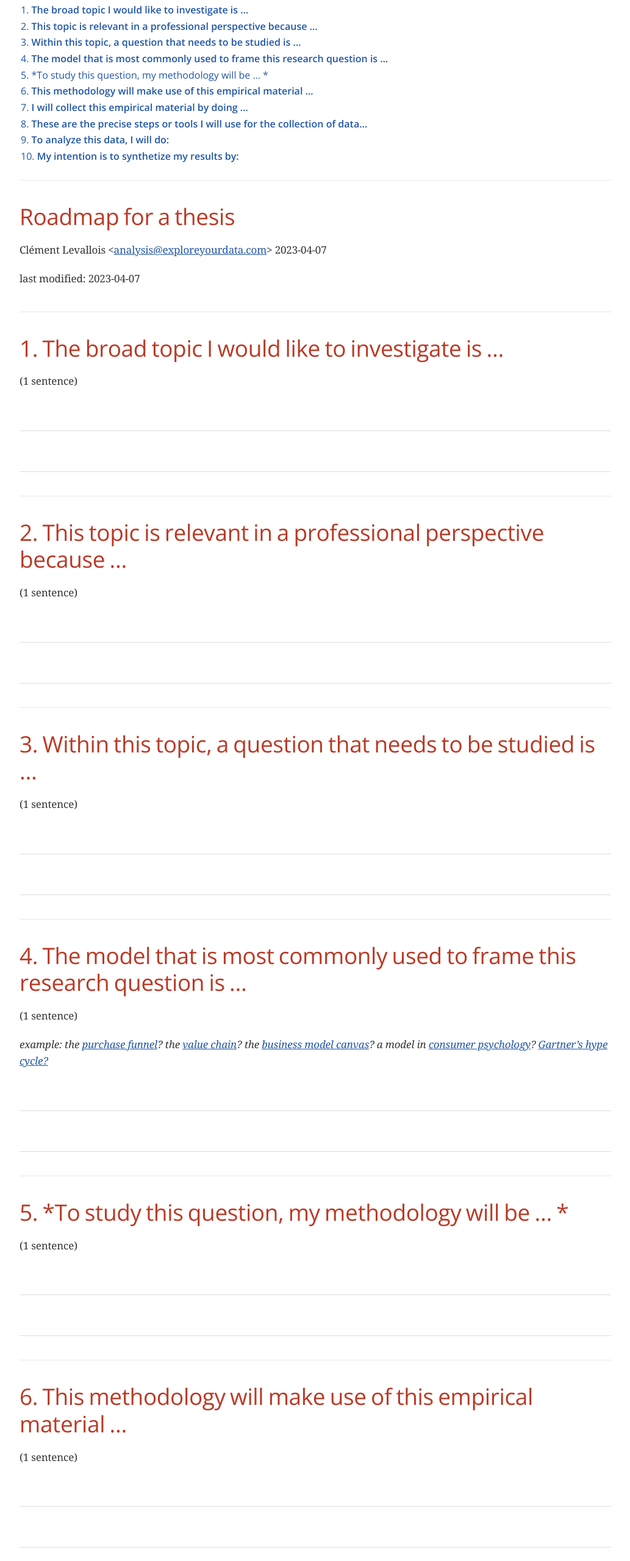
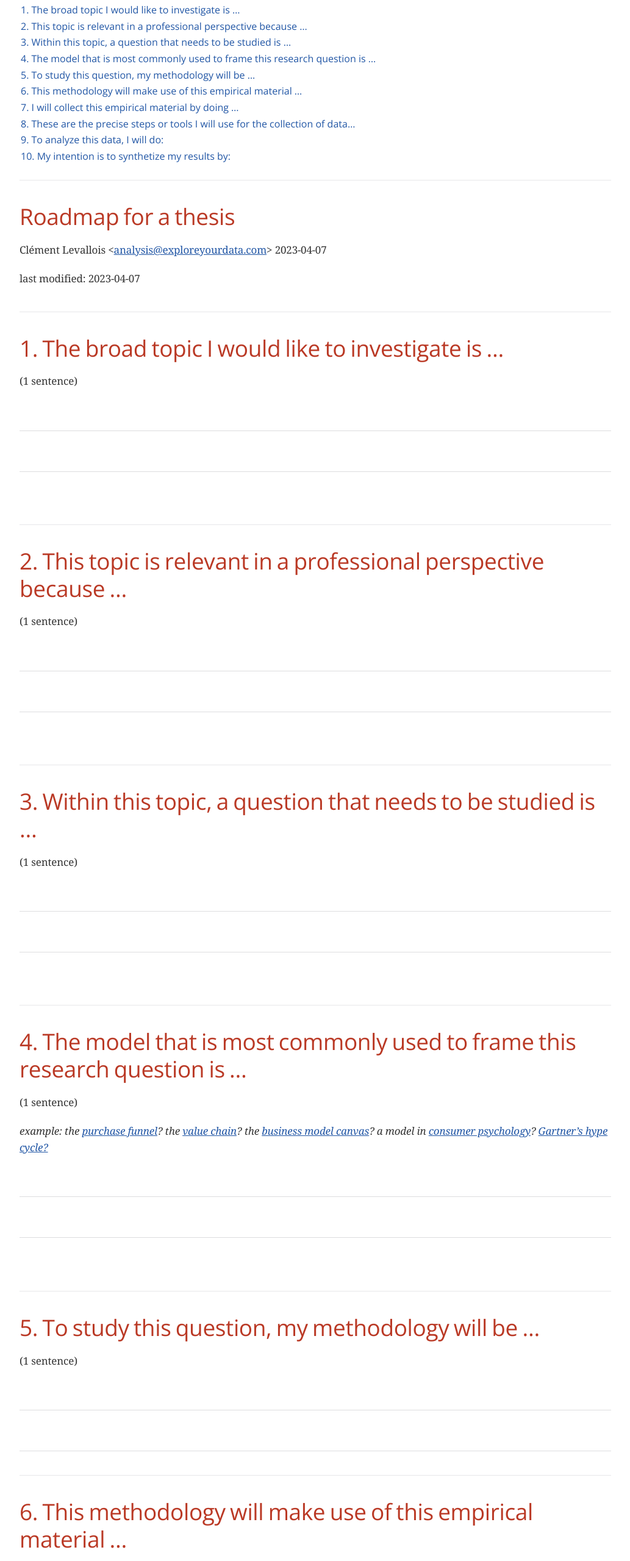
Before and after one commit to seinecle/methodology, a plain HTML site: page docs/generated-html/my-research-project-is.html in a window 1280 px wide. Shown: the part 80-2640 px from the top of the page at 61% size, without its empty margins (123-1156 px from the left). Drawn offline with nearby package versions, Linux system fonts and the light colour scheme; a web font is replaced by a local one.

Commit message:
fixed formatting

```diff
--- a/docs/generated-html/my-research-project-is.html
+++ b/docs/generated-html/my-research-project-is.html
@@ -443,16 +443,16 @@ body.book #toc,body.book #preamble,body.book h1.sect0,body.book .sect1>h2{page-b
 <div id="toctitle">Table of Contents</div>
 <ul class="sectlevel1">
 <li><a href="#_roadmap_for_a_thesis">Roadmap for a thesis</a></li>
-<li><a href="#_1_the_broad_topic_i_would_like_to_investigate_is">1. <strong>The broad topic I would like to investigate is &#8230;&#8203;</strong></a></li>
-<li><a href="#_2_this_topic_is_relevant_in_a_professional_perspective_because">2. <strong>This topic is relevant in a professional perspective because &#8230;&#8203;</strong></a></li>
-<li><a href="#_3_within_this_topic_a_question_that_needs_to_be_studied_is">3. <strong>Within this topic, a question that needs to be studied is &#8230;&#8203;</strong></a></li>
-<li><a href="#_4_the_model_that_is_most_commonly_used_to_frame_this_research_question_is">4. <strong>The model that is most commonly used to frame this research question is &#8230;&#8203;</strong></a></li>
-<li><a href="#_5_to_study_this_question_my_methodology_will_be">5. *To study this question, my methodology will be &#8230;&#8203; *</a></li>
-<li><a href="#_6_this_methodology_will_make_use_of_this_empirical_material">6. <strong>This methodology will make use of this empirical material &#8230;&#8203;</strong></a></li>
-<li><a href="#_7_i_will_collect_this_empirical_material_by_doing">7. <strong>I will collect this empirical material by doing &#8230;&#8203;</strong></a></li>
-<li><a href="#_8_these_are_the_precise_steps_or_tools_i_will_use_for_the_collection_of_data">8. <strong>These are the precise steps or tools I will use for the collection of data&#8230;&#8203;</strong></a></li>
-<li><a href="#_9_to_analyze_this_data_i_will_do">9. <strong>To analyze this data, I will do:</strong></a></li>
-<li><a href="#_10_my_intention_is_to_synthetize_my_results_by">10. <strong>My intention is to synthetize my results by:</strong></a></li>
+<li><a href="#_1_the_broad_topic_i_would_like_to_investigate_is">1. The broad topic I would like to investigate is &#8230;&#8203;</a></li>
+<li><a href="#_2_this_topic_is_relevant_in_a_professional_perspective_because">2. This topic is relevant in a professional perspective because &#8230;&#8203;</a></li>
+<li><a href="#_3_within_this_topic_a_question_that_needs_to_be_studied_is">3. Within this topic, a question that needs to be studied is &#8230;&#8203;</a></li>
+<li><a href="#_4_the_model_that_is_most_commonly_used_to_frame_this_research_question_is">4. The model that is most commonly used to frame this research question is &#8230;&#8203;</a></li>
+<li><a href="#_5_to_study_this_question_my_methodology_will_be">5. To study this question, my methodology will be &#8230;&#8203;</a></li>
+<li><a href="#_6_this_methodology_will_make_use_of_this_empirical_material">6. This methodology will make use of this empirical material &#8230;&#8203;</a></li>
+<li><a href="#_7_i_will_collect_this_empirical_material_by_doing">7. I will collect this empirical material by doing &#8230;&#8203;</a></li>
+<li><a href="#_8_these_are_the_precise_steps_or_tools_i_will_use_for_the_collection_of_data">8. These are the precise steps or tools I will use for the collection of data&#8230;&#8203;</a></li>
+<li><a href="#_9_to_analyze_this_data_i_will_do">9. To analyze this data, I will do:</a></li>
+<li><a href="#_10_my_intention_is_to_synthetize_my_results_by">10. My intention is to synthetize my results by:</a></li>
 </ul>
 </div>
 </div>
@@ -470,7 +470,86 @@ body.book #toc,body.book #preamble,body.book h1.sect0,body.book .sect1>h2{page-b
 </div>
 </div>
 <div class="sect1">
-<h2 id="_1_the_broad_topic_i_would_like_to_investigate_is">1. <strong>The broad topic I would like to investigate is &#8230;&#8203;</strong></h2>
+<h2 id="_1_the_broad_topic_i_would_like_to_investigate_is">1. The broad topic I would like to investigate is &#8230;&#8203;</h2>
+<div class="sectionbody">
+<div class="paragraph">
+<p>(1 sentence)</p>
+</div>
+<div class="paragraph">
+<p>&#160;<br></p>
+</div>
+<hr>
+<div class="paragraph">
+<p>&#160;<br></p>
+</div>
+<hr>
+<div class="paragraph">
+<p>&#160;<br></p>
+</div>
+</div>
+</div>
+<div class="sect1">
+<h2 id="_2_this_topic_is_relevant_in_a_professional_perspective_because">2. This topic is relevant in a professional perspective because &#8230;&#8203;</h2>
+<div class="sectionbody">
+<div class="paragraph">
+<p>(1 sentence)</p>
+</div>
+<div class="paragraph">
+<p>&#160;<br></p>
+</div>
+<hr>
+<div class="paragraph">
+<p>&#160;<br></p>
+</div>
+<hr>
+<div class="paragraph">
+<p>&#160;<br></p>
+</div>
+</div>
+</div>
+<div class="sect1">
+<h2 id="_3_within_this_topic_a_question_that_needs_to_be_studied_is">3. Within this topic, a question that needs to be studied is &#8230;&#8203;</h2>
+<div class="sectionbody">
+<div class="paragraph">
+<p>(1 sentence)</p>
+</div>
+<div class="paragraph">
+<p>&#160;<br></p>
+</div>
+<hr>
+<div class="paragraph">
+<p>&#160;<br></p>
+</div>
+<hr>
+<div class="paragraph">
+<p>&#160;<br></p>
+</div>
+</div>
+</div>
+<div class="sect1">
+<h2 id="_4_the_model_that_is_most_commonly_used_to_frame_this_research_question_is">4. The model that is most commonly used to frame this research question is &#8230;&#8203;</h2>
+<div class="sectionbody">
+<div class="paragraph">
+<p>(1 sentence)</p>
+</div>
+<div class="paragraph">
+<p><em>example: the <a href="https://en.wikipedia.org/wiki/Purchase_funnel">purchase funnel</a>? the <a href="https://en.wikipedia.org/wiki/Value_chain">value chain</a>? the <a href="https://en.wikipedia.org/wiki/Business_Model_Canvas">business model canvas</a>? a model in <a href="https://link.springer.com/article/10.1007/s11747-007-0070-0">consumer psychology</a>? <a href="https://en.wikipedia.org/wiki/Gartner_hype_cycle">Gartner&#8217;s hype cycle?</a></em></p>
+</div>
+<div class="paragraph">
+<p>&#160;<br></p>
+</div>
+<hr>
+<div class="paragraph">
+<p>&#160;<br></p>
+</div>
+<hr>
+<div class="paragraph">
+<p>&#160;<br></p>
+</div>
+</div>
+</div>
+<div class="sect1">
+<h2 id="_5_to_study_this_question_my_methodology_will_be">5. To study this question, my methodology will be &#8230;&#8203;</h2>
 <div class="sectionbody">
 <div class="paragraph">
 <p>(1 sentence)</p>
@@ -486,7 +565,7 @@ body.book #toc,body.book #preamble,body.book h1.sect0,body.book .sect1>h2{page-b
 </div>
 </div>
 <div class="sect1">
-<h2 id="_2_this_topic_is_relevant_in_a_professional_perspective_because">2. <strong>This topic is relevant in a professional perspective because &#8230;&#8203;</strong></h2>
+<h2 id="_6_this_methodology_will_make_use_of_this_empirical_material">6. This methodology will make use of this empirical material &#8230;&#8203;</h2>
 <div class="sectionbody">
 <div class="paragraph">
 <p>(1 sentence)</p>
@@ -499,10 +578,13 @@ body.book #toc,body.book #preamble,body.book h1.sect0,body.book .sect1>h2{page-b
 <p>&#160;<br></p>
 </div>
 <hr>
+<div class="paragraph">
+<p>&#160;<br></p>
+</div>
 </div>
 </div>
 <div class="sect1">
-<h2 id="_3_within_this_topic_a_question_that_needs_to_be_studied_is">3. <strong>Within this topic, a question that needs to be studied is &#8230;&#8203;</strong></h2>
+<h2 id="_7_i_will_collect_this_empirical_material_by_doing">7. I will collect this empirical material by doing &#8230;&#8203;</h2>
 <div class="sectionbody">
 <div class="paragraph">
 <p>(1 sentence)</p>
@@ -515,77 +597,13 @@ body.book #toc,body.book #preamble,body.book h1.sect0,body.book .sect1>h2{page-b
 <p>&#160;<br></p>
 </div>
 <hr>
+<div class="paragraph">
+<p>&#160;<br></p>
+</div>
 </div>
 </div>
 <div class="sect1">
-<h2 id="_4_the_model_that_is_most_commonly_used_to_frame_this_research_question_is">4. <strong>The model that is most commonly used to frame this research question is &#8230;&#8203;</strong></h2>
-<div class="sectionbody">
-<div class="paragraph">
-<p>(1 sentence)</p>
-</div>
-<div class="paragraph">
-<p><em>example: the <a href="https://en.wikipedia.org/wiki/Purchase_funnel">purchase funnel</a>? the <a href="https://en.wikipedia.org/wiki/Value_chain">value chain</a>? the <a href="https://en.wikipedia.org/wiki/Business_Model_Canvas">business model canvas</a>? a model in <a href="https://link.springer.com/article/10.1007/s11747-007-0070-0">consumer psychology</a>? <a href="https://en.wikipedia.org/wiki/Gartner_hype_cycle">Gartner&#8217;s hype cycle?</a></em></p>
-</div>
-<div class="paragraph">
-<p>&#160;<br></p>
-</div>
-<hr>
-<div class="paragraph">
-<p>&#160;<br></p>
-</div>
-<hr>
-</div>
-</div>
-<div class="sect1">
-<h2 id="_5_to_study_this_question_my_methodology_will_be">5. *To study this question, my methodology will be &#8230;&#8203; *</h2>
-<div class="sectionbody">
-<div class="paragraph">
-<p>(1 sentence)</p>
-</div>
-<div class="paragraph">
-<p>&#160;<br></p>
-</div>
-<hr>
-<div class="paragraph">
-<p>&#160;<br></p>
-</div>
-<hr>
-</div>
-</div>
-<div class="sect1">
-<h2 id="_6_this_methodology_will_make_use_of_this_empirical_material">6. <strong>This methodology will make use of this empirical material &#8230;&#8203;</strong></h2>
-<div class="sectionbody">
-<div class="paragraph">
-<p>(1 sentence)</p>
-</div>
-<div class="paragraph">
-<p>&#160;<br></p>
-</div>
-<hr>
-<div class="paragraph">
-<p>&#160;<br></p>
-</div>
-<hr>
-</div>
-</div>
-<div class="sect1">
-<h2 id="_7_i_will_collect_this_empirical_material_by_doing">7. <strong>I will collect this empirical material by doing &#8230;&#8203;</strong></h2>
-<div class="sectionbody">
-<div class="paragraph">
-<p>(1 sentence)</p>
-</div>
-<div class="paragraph">
-<p>&#160;<br></p>
-</div>
-<hr>
-<div class="paragraph">
-<p>&#160;<br></p>
-</div>
-<hr>
-</div>
-</div>
-<div class="sect1">
-<h2 id="_8_these_are_the_precise_steps_or_tools_i_will_use_for_the_collection_of_data">8. <strong>These are the precise steps or tools I will use for the collection of data&#8230;&#8203;</strong></h2>
+<h2 id="_8_these_are_the_precise_steps_or_tools_i_will_use_for_the_collection_of_data">8. These are the precise steps or tools I will use for the collection of data&#8230;&#8203;</h2>
 <div class="sectionbody">
 <div class="paragraph">
 <p>(bullet point list)</p>
@@ -602,10 +620,13 @@ body.book #toc,body.book #preamble,body.book h1.sect0,body.book .sect1>h2{page-b
 <p>&#160;<br></p>
 </div>
 <hr>
+<div class="paragraph">
+<p>&#160;<br></p>
+</div>
 </div>
 </div>
 <div class="sect1">
-<h2 id="_9_to_analyze_this_data_i_will_do">9. <strong>To analyze this data, I will do:</strong></h2>
+<h2 id="_9_to_analyze_this_data_i_will_do">9. To analyze this data, I will do:</h2>
 <div class="sectionbody">
 <div class="paragraph">
 <p>(bullet point list)</p>
@@ -626,10 +647,13 @@ body.book #toc,body.book #preamble,body.book h1.sect0,body.book .sect1>h2{page-b
 <p>&#160;<br></p>
 </div>
 <hr>
+<div class="paragraph">
+<p>&#160;<br></p>
+</div>
 </div>
 </div>
 <div class="sect1">
-<h2 id="_10_my_intention_is_to_synthetize_my_results_by">10. <strong>My intention is to synthetize my results by:</strong></h2>
+<h2 id="_10_my_intention_is_to_synthetize_my_results_by">10. My intention is to synthetize my results by:</h2>
 <div class="sectionbody">
 <div class="paragraph">
 <p>(choose an option)</p>
@@ -650,13 +674,15 @@ body.book #toc,body.book #preamble,body.book h1.sect0,body.book .sect1>h2{page-b
 </li>
 <li>
 <p>using another method, which is:
+&#160;<br>
 &#160;<br></p>
 </li>
 </ul>
 </div>
 <hr>
 <div class="paragraph">
-<p>
+<p>&#160;<br>
+
 
 
     <!-- Start of StatCounter Code for Default Guide -->
@@ -683,7 +709,7 @@ body.book #toc,body.book #preamble,body.book h1.sect0,body.book .sect1>h2{page-b
 <div id="footer">
 <div id="footer-text">
 Version 1.0<br>
-Last updated 2023-04-07 11:33:13 +0200
+Last updated 2023-04-07 11:42:30 +0200
 </div>
 </div>
 </body>
```
Also changed, not shown: docs/generated-html/My research project is.html (+1 -1 lines), docs/generated-html/content_analysis.html (+1 -1 lines), docs/generated-html/hypothesis_testing.html (+1 -1 lines), docs/generated-html/network_analysis.html (+1 -1 lines), docs/generated-html/prospective.html (+1 -1 lines), docs/generated-html/regression.html (+1 -1 lines), docs/generated-html/sentiment_analysis.html (+1 -1 lines), docs/generated-html/videography.html (+1 -1 lines), docs/generated-slides/my-research-project-is.html (+45 -35 lines), 10 other files.
